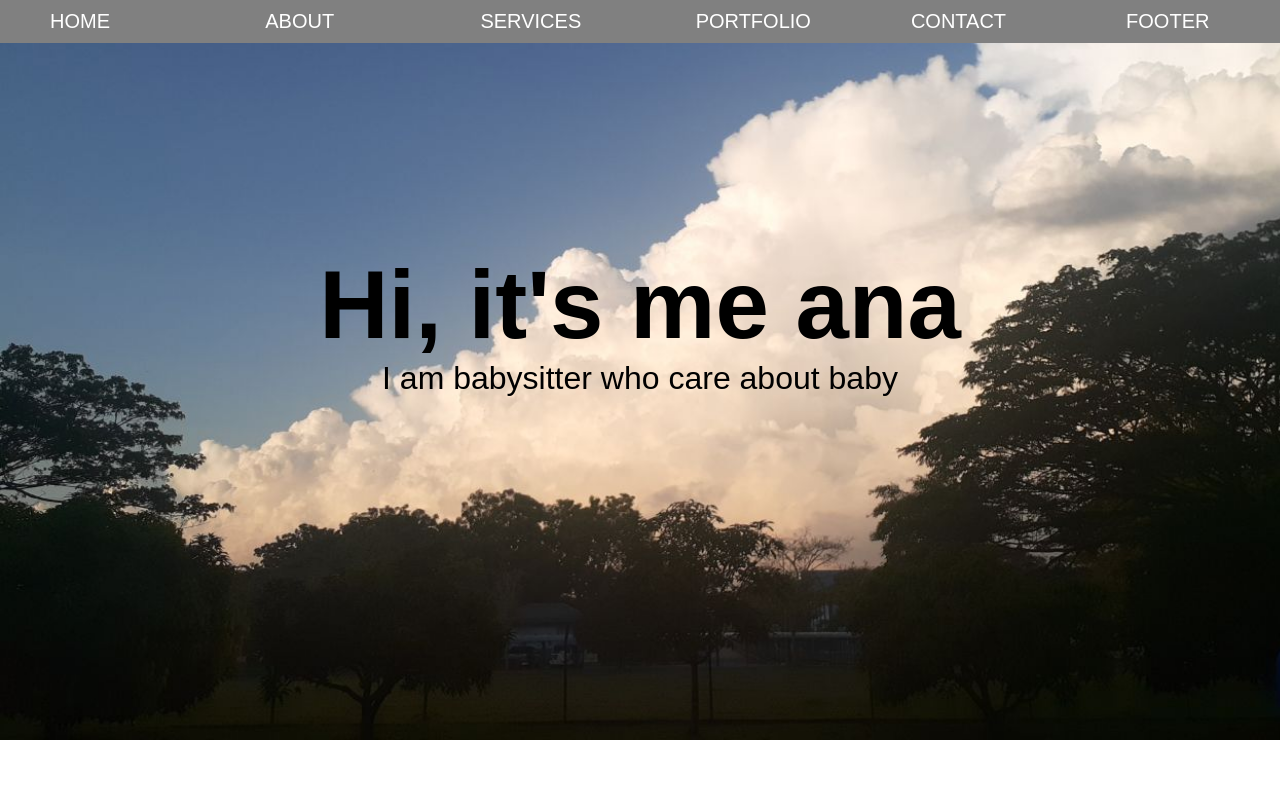
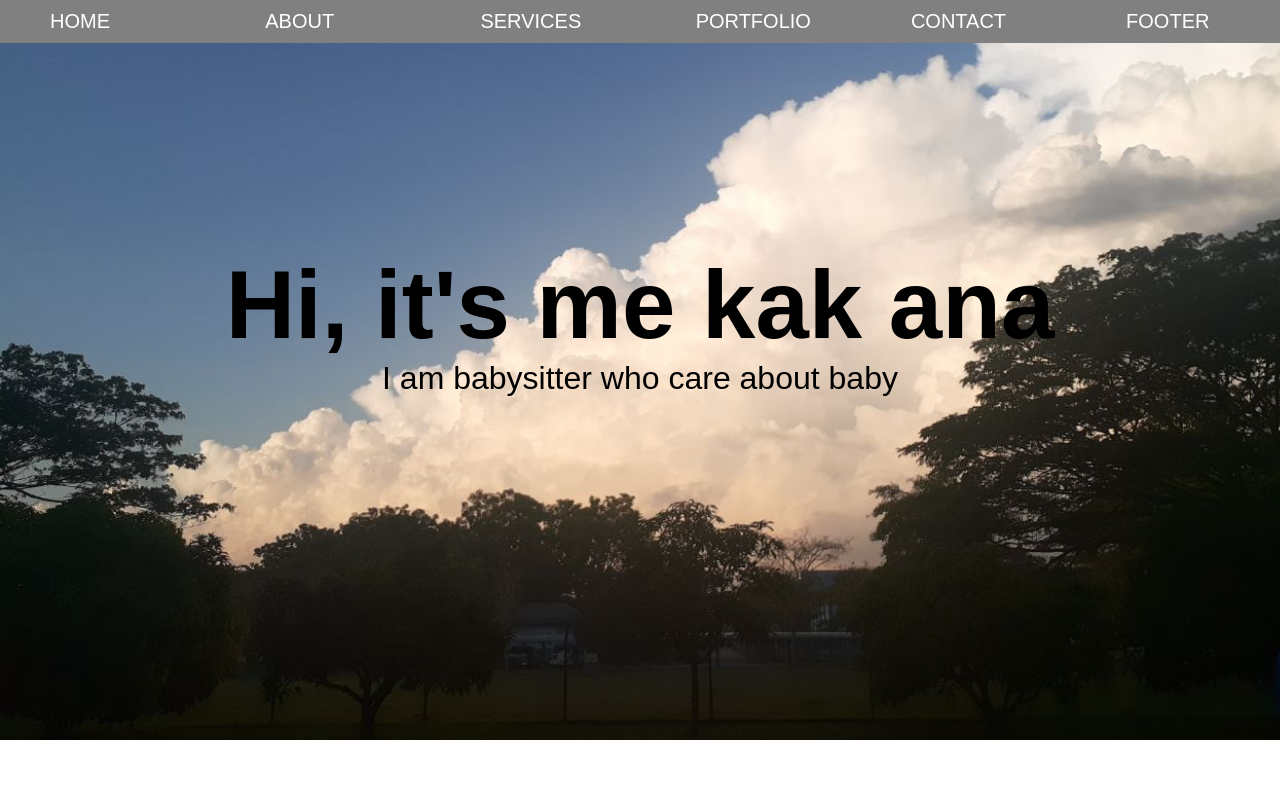
Before and after one commit to ainatikah612/ainatikah, a plain HTML site: page index.html in a window 1280 px wide. Shown: the top 800 px of the page. Drawn offline with Linux system fonts and the light colour scheme.

Commit message:
penambahan perkataan

```diff
--- a/index.html
+++ b/index.html
@@ -28,7 +28,7 @@
 
     <section id="home">
         <div class="content">
-            <h1 class="name">Hi, it's me ana</h1>
+            <h1 class="name">Hi, it's me kak ana</h1>
             <p class="baby">I am babysitter who care about baby</p>
         </div>
     </section>
```
